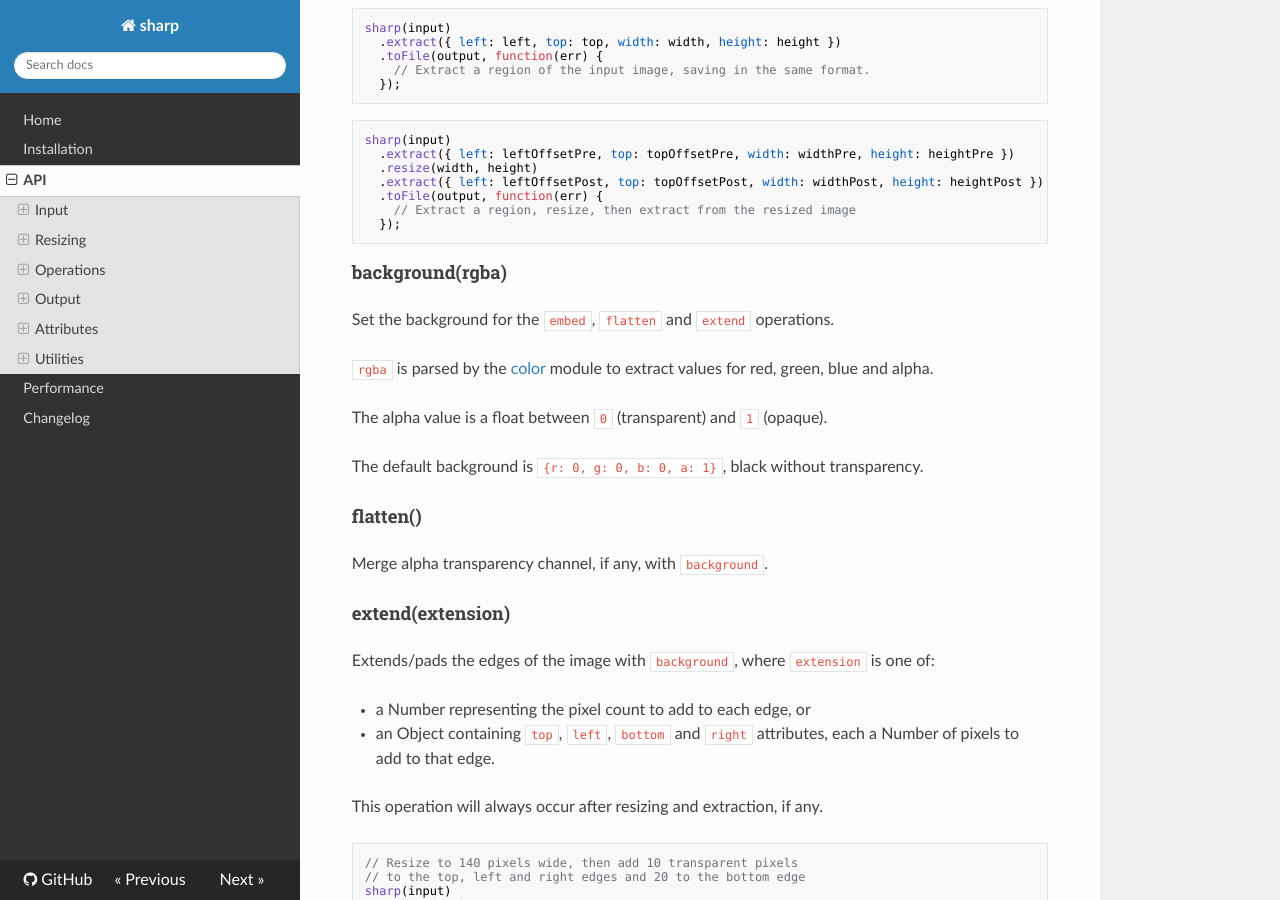
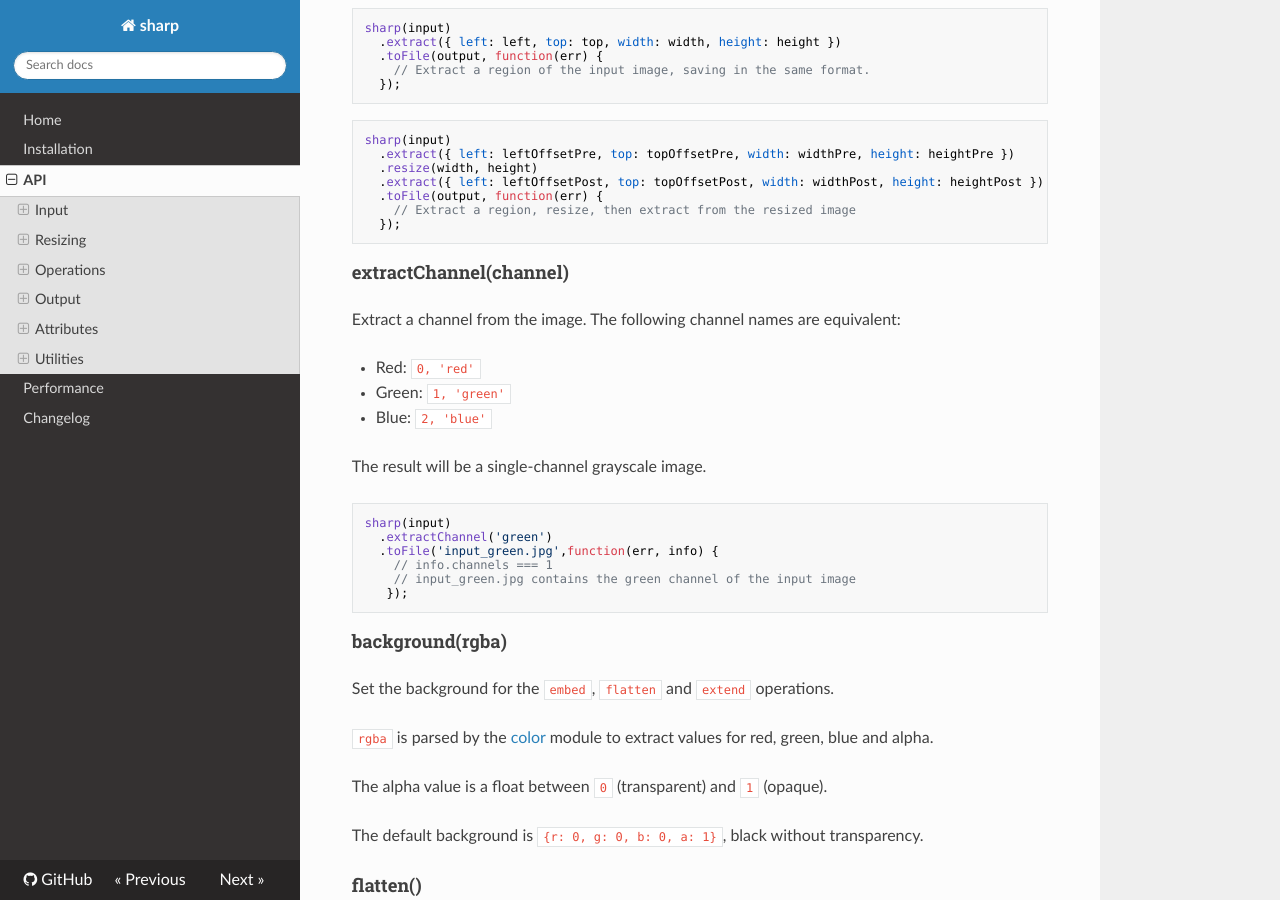
Before and after one commit to webgurucan/node-image-handler, an MkDocs documentation site: the page built from docs/api.md, in a window 1280 px wide and 900 px high, scrolled down 5796 px. Built offline with MkDocs 1.6.1, drawn with Linux system fonts in a browser that asks for light colours; nearby versions of some CDN libraries; old or Windows-style settings are respelled for this version of MkDocs.

Commit message:
Add extractChannel operation to extract a channel from an image (#497)

````diff
--- a/docs/api.md
+++ b/docs/api.md
@@ -296,6 +296,25 @@ sharp(input)
   .toFile(output, function(err) {
     // Extract a region, resize, then extract from the resized image
   });
+```
+
+#### extractChannel(channel)
+
+Extract a channel from the image. The following channel names are equivalent:
+
+ * Red: `0, 'red'`
+ * Green: `1, 'green'`
+ * Blue: `2, 'blue'`
+
+The result will be a single-channel grayscale image.
+
+```javascript
+sharp(input)
+  .extractChannel('green')
+  .toFile('input_green.jpg',function(err, info) {
+    // info.channels === 1
+    // input_green.jpg contains the green channel of the input image
+   });
 ```
 
 #### background(rgba)
````
Also changed, not shown: index.js (+16 -0 lines), 6 other files.
